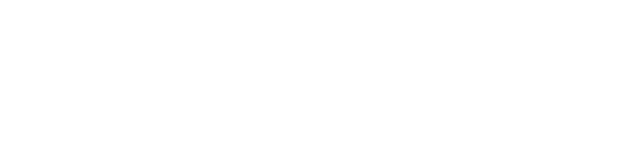
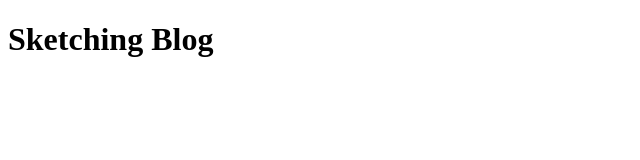
Before and after one commit to Abhay5855/my-new-sketch-blog, a plain HTML site: page index.html in a window 1280 px wide. Shown: the whole page, without its empty margins (0-640 px from the left). Drawn offline with Linux system fonts and the light colour scheme.

Commit message:
add div wiht text to h1

```diff
--- a/index.html
+++ b/index.html
@@ -6,6 +6,8 @@
     <title>Blog</title>
 </head>
 <body>
-
+    <div>
+        <h1>Sketching Blog</h1>
+    </div>
 </body>
 </html>
```
